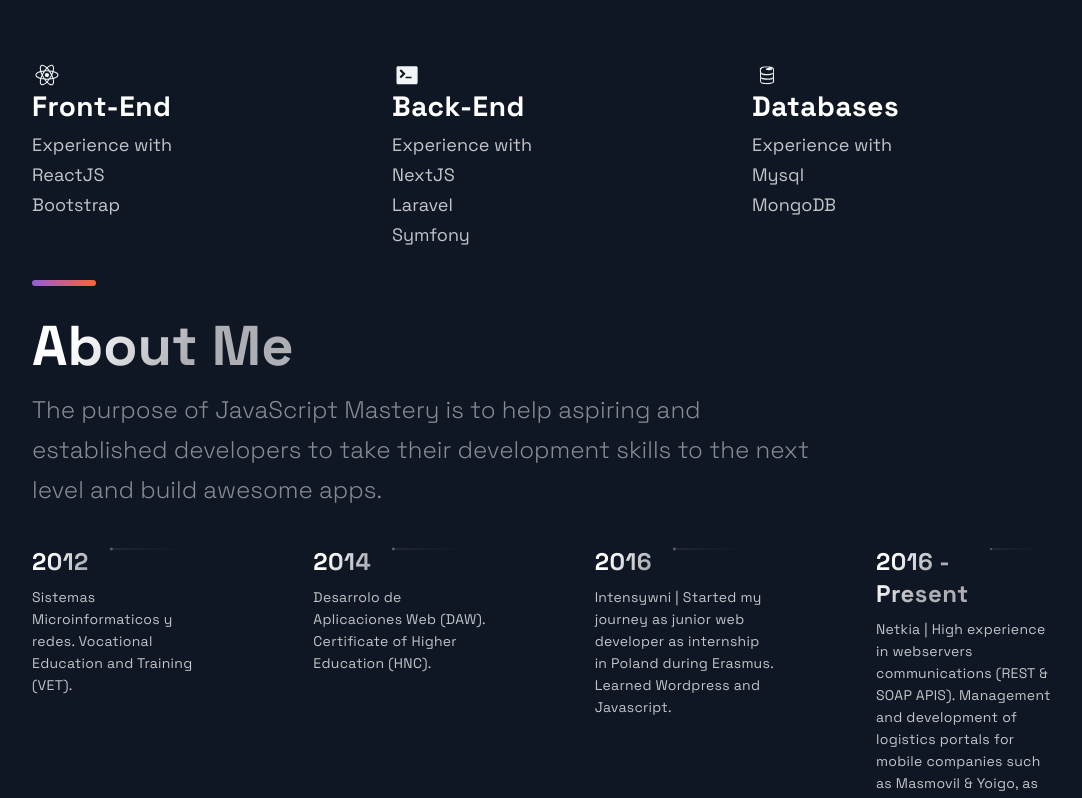
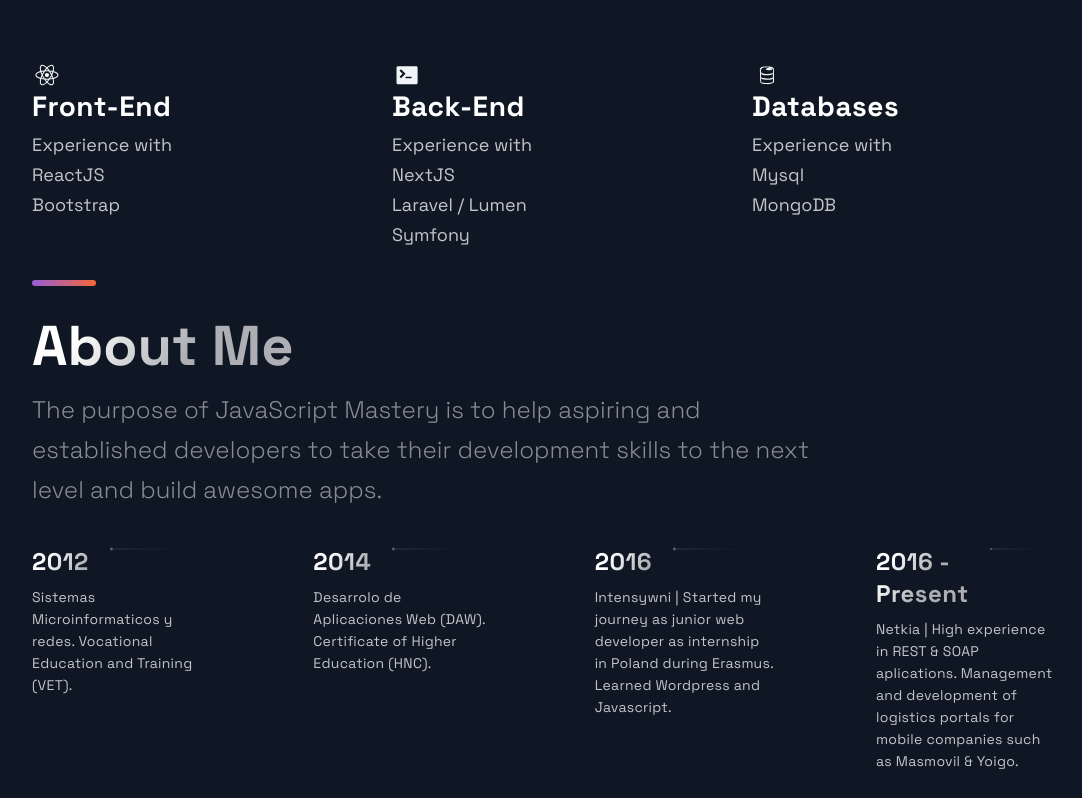
Before and after one commit to paulo93f/Paulo-s-Code, a Next.js app: page / in a window 1280 px wide. Shown: the part 1680-2478 px from the top of the page, without its empty margins (88-1170 px from the left). Built offline with nearby package versions, Linux system fonts and the light colour scheme.

Commit message:
Actualizamos el timeline del curriculum

```diff
--- a/src/components/Technologies/Technologies.js
+++ b/src/components/Technologies/Technologies.js
@@ -44,7 +44,7 @@ const Technologies = () => (
             Experience with <br />
             NextJS
             <br />
-            Laravel
+            Laravel / Lumen
             <br />
             Symfony
           </ListParagraph>
--- a/src/constants/constants.js
+++ b/src/constants/constants.js
@@ -36,6 +36,6 @@ export const TimeLineData = [
   },
   {
     year: '2016 - Present',
-    text: 'Netkia | High experience in webservers communications (REST & SOAP APIS). Management and development of logistics portals for mobile companies such as Masmovil & Yoigo, as well as multiple distributors such as Interbox, Medbuying, CWS, Schneider, Yourphone, DiiD.'
+    text: 'Netkia | High experience in REST & SOAP aplications. Management and development of logistics portals for mobile companies such as Masmovil & Yoigo.'
   }
 ]
```
